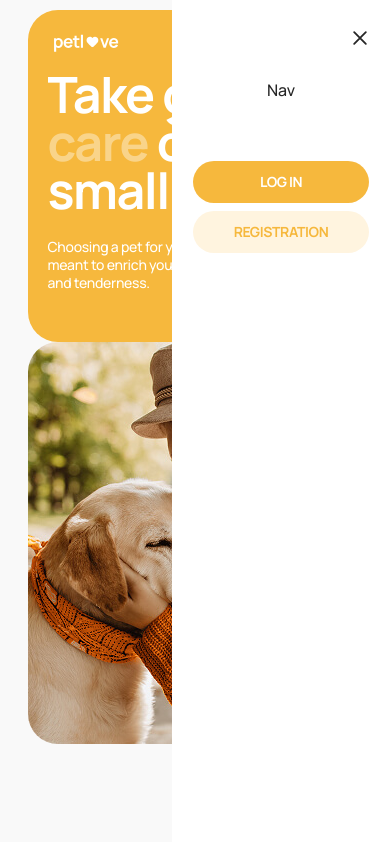
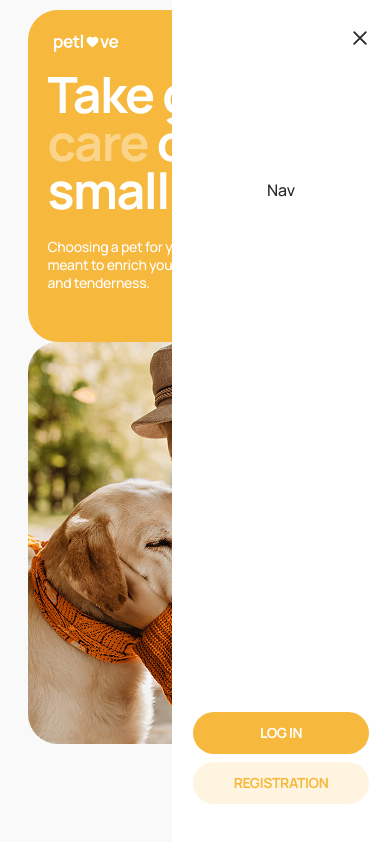
Before and after one commit to valentyna88/petlove, a React (Vite) app: page /home in a window 390 px wide. Both pictures are taken after a click on the button 326 px from the left and 44 px from the top of the page. Built offline with nearby package versions, Linux system fonts and the light colour scheme.

Commit message:
style: update MobileMenu styles

```diff
--- a/src/components/MobileMenu/MobileMenu.jsx
+++ b/src/components/MobileMenu/MobileMenu.jsx
@@ -6,6 +6,7 @@ import css from './MobileMenu.module.css';
 const MobileMenu = ({ closeMenu }) => {
   return (
     <div className={css.menu}>
+      <div className={css.menuContent}>
         <button className={css.closeButton} type="button" onClick={closeMenu}>
           <svg width={20} height={20}>
             <use href={`${sprite}#icon-cross-small`}></use>
@@ -14,6 +15,7 @@ const MobileMenu = ({ closeMenu }) => {
         <Nav closeMenu={closeMenu} />
         <AuthNav />
       </div>
+    </div>
   );
 };
 
--- a/src/components/MobileMenu/MobileMenu.module.css
+++ b/src/components/MobileMenu/MobileMenu.module.css
@@ -13,6 +13,14 @@
   z-index: 999;
   gap: 60px;
 }
+.menuContent {
+  height: 100%;
+  display: flex;
+  flex-direction: column;
+  align-items: center;
+  justify-content: space-between;
+  margin: 100px 0 40px;
+}
 .closeButton {
   position: absolute;
   top: 28px;
```
Lines whose indentation alone changed are shown as unchanged.
